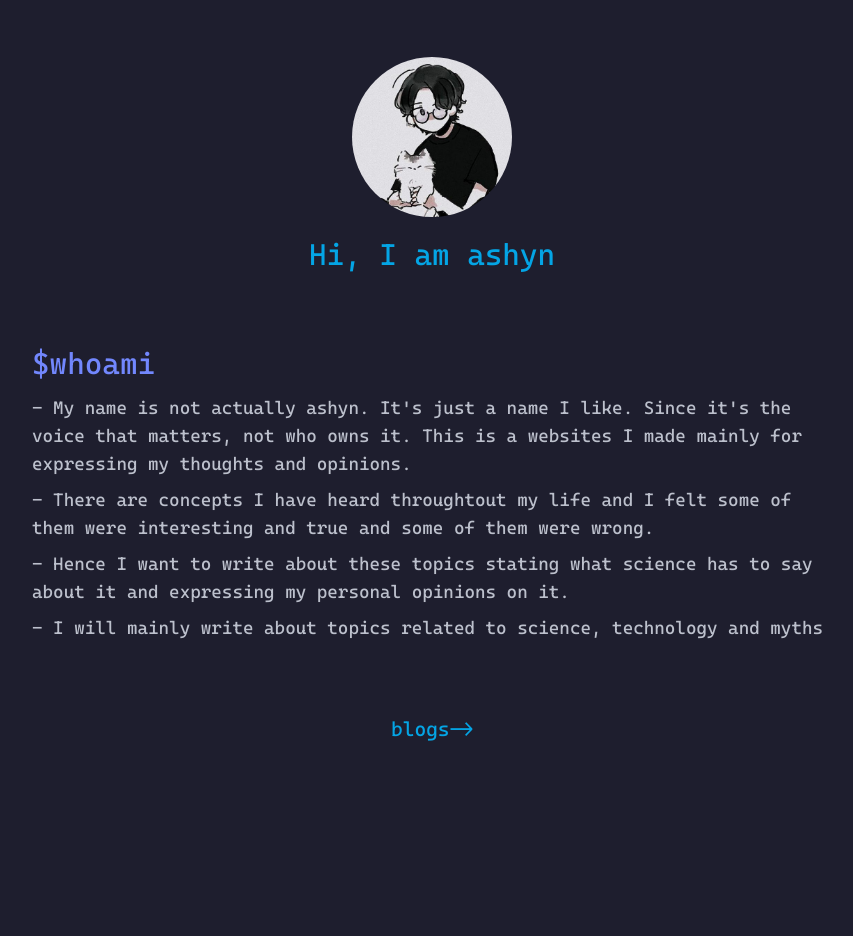
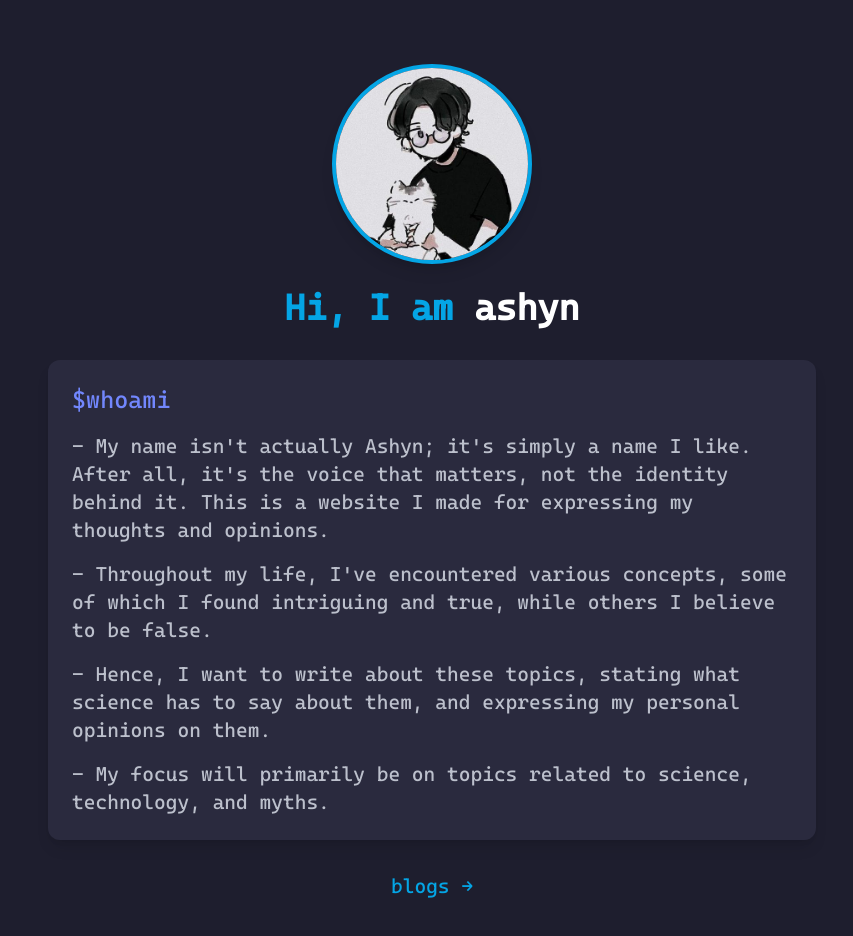
Before and after one commit to ashynx/ashynx.github.io, a website: page index.html in a window 1280 px wide. Shown: the whole page, without its empty margins (208-1061 px from the left). Before the commit the page ends 800 px from the top, so only its background shows below. Drawn offline with Linux system fonts and the light colour scheme.

Commit message:
refactor: Improve home page

```diff
--- a/index.html
+++ b/index.html
@@ -12,48 +12,60 @@
     />
     <title>Ashynx</title>
   </head>
-  <body class="bg-[#1e1e2e]">
+  <body class="bg-[#1e1e2e] text-gray-300">
     <div
-      class="flex flex-col min-h-[100dvh] justify-around items-center px-3 md:px-60 py-5"
+      class="flex flex-col min-h-screen justify-around items-center px-4 py-8 md:px-20 md:py-16"
     >
-      <div class="flex flex-col gap-5 items-center">
+      <div class="flex flex-col items-center gap-6">
         <img
           src="../public/pfp.jpeg"
           alt="profile pic"
-          class="w-40 rounded-full"
+          width="200"
+          class="rounded-full border-4 border-[#04a5e5] shadow-lg"
         />
-        <p class="text-[#04a5e5] text-2xl md:text-3xl text-center">
-          Hi, I am <span class="name">ashyn</span>
+        <p
+          class="text-[#04a5e5] text-2xl md:text-4xl font-semibold text-center"
+        >
+          Hi, I am <span class="font-extrabold text-white">ashyn</span>
         </p>
       </div>
-      <div class="container">
-        <div class="sub-container">
-          <p class="text-[#7287fd] text-xl md:text-3xl pb-3">$whoami</p>
-          <div class="flex flex-col gap-2 text-[#bcc0cc] md:text-lg">
+
+      <div
+        class="bg-[#2a2a3e] p-3 md:p-6 rounded-xl shadow-lg mt-8 w-full max-w-3xl"
+      >
+        <div class="text-[#7287fd] text-xl md:text-2xl font-medium pb-4">
+          <p>$whoami</p>
+        </div>
+        <div class="flex flex-col gap-4 text-[#bcc0cc] md:text-xl">
           <p>
-              - My name is not actually ashyn. It's just a name I like. Since
-              it's the voice that matters, not who owns it. This is a websites I
-              made mainly for expressing my thoughts and opinions.
+            - My name isn&apos;t actually Ashyn; it&apos;s simply a name I like.
+            After all, it&apos;s the voice that matters, not the identity behind
+            it. This is a website I made for expressing my thoughts and
+            opinions.
           </p>
           <p>
-              - There are concepts I have heard throughtout my life and I felt
-              some of them were interesting and true and some of them were
-              wrong.
+            - Throughout my life, I've encountered various concepts, some of
+            which I found intriguing and true, while others I believe to be
+            false.
           </p>
           <p>
-              - Hence I want to write about these topics stating what science
-              has to say about it and expressing my personal opinions on it.
+            - Hence, I want to write about these topics, stating what science
+            has to say about them, and expressing my personal opinions on them.
           </p>
           <p>
-              - I will mainly write about topics related to science, technology
-              and myths
+            - My focus will primarily be on topics related to science,
+            technology, and myths.
           </p>
         </div>
       </div>
+
+      <div class="mt-8">
+        <p
+          class="text-lg md:text-xl text-[#04a5e5] hover:text-[#209fb5] transition-colors duration-300"
+        >
+          <a href="./src/blog.html">blogs →</a>
+        </p>
       </div>
-      <p class="text-lg md:text-xl text-[#04a5e5] hover:text-[#209fb5]">
-        <a href="./src/blog.html">blogs-></a>
-      </p>
     </div>
   </body>
 </html>
```
Also changed, not shown: src/output.css. Lines whose indentation alone changed are shown as unchanged.
